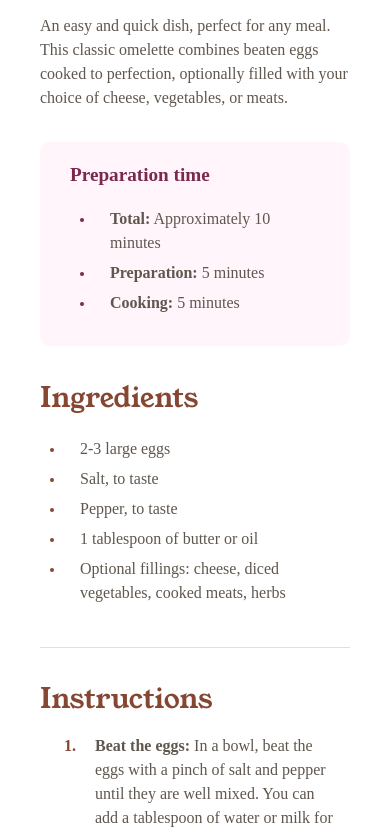
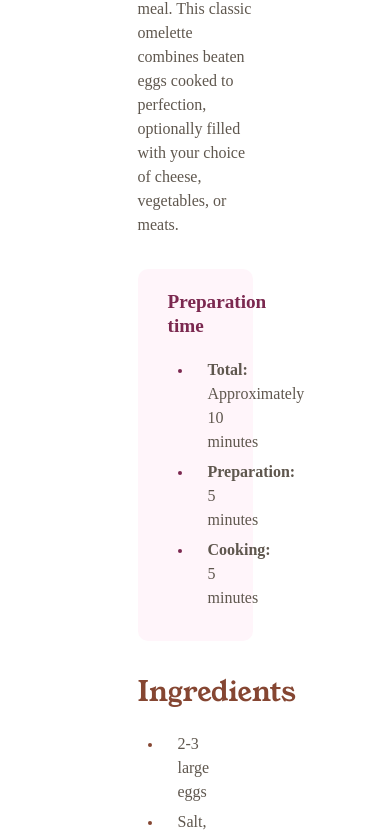
Before and after one commit to JesNetWD/Frontend-Mentor-Recipe-page-Challenge, a plain HTML site: page index.html in a window 390 px wide. Shown: the part 372-1205 px from the top of the page. Drawn offline with Linux system fonts and the light colour scheme.

Commit message:
Update Changes

```diff
--- a/styles.css
+++ b/styles.css
@@ -18,7 +18,7 @@ body {
   font-size: 16px;
   line-height: 1.5em;
   color: #5f574e;
-  width: 50%;
+  max-width: 50%;
 }
 
 img {
@@ -113,9 +113,3 @@ li {
 .attribution a {
   color: hsl(228, 45%, 44%);
 }
-
-@media screen and (max-width: 600px) {
-  body {
-    width: 100%;
-  }
-}
```
